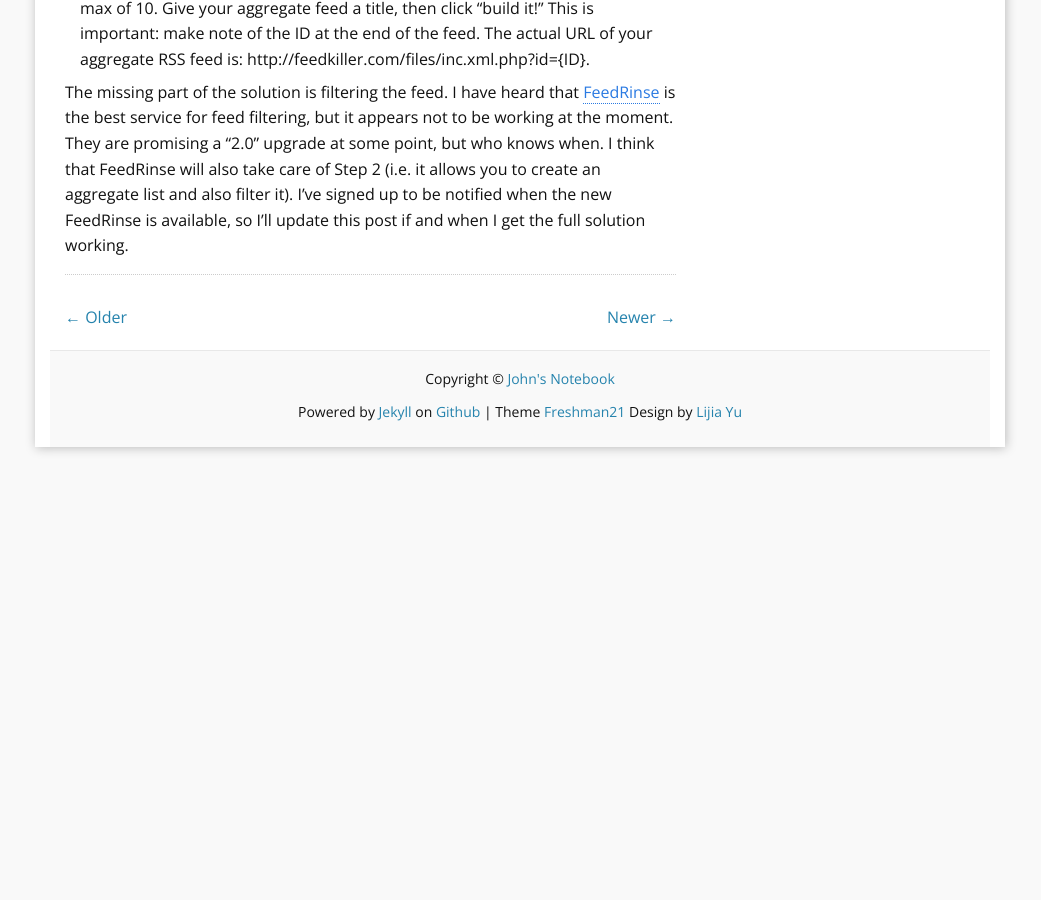
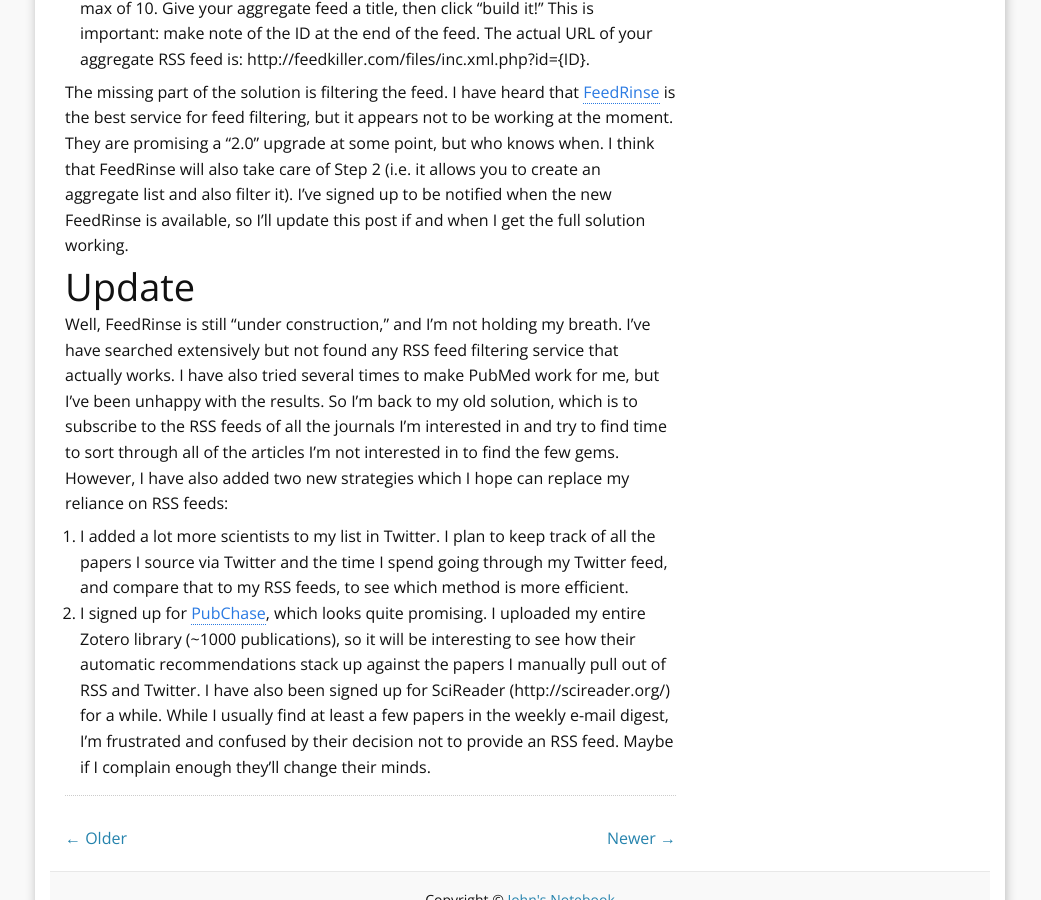
Before and after one commit to jdidion/jdidion.github.io, a Jekyll site: the page built from _posts/2015-11-20-TwitterPapers.md, in a window 1280 px wide and 900 px high, scrolled down 1349 px. Shown: the whole window, without its empty margins (120-1161 px from the left). Built offline with Jekyll 4.4.1, drawn with Linux system fonts in a browser that asks for light colours; comment, search, counter and statistics services are not loaded; before the commit the page ends 1826 px from its top, so only the background shows below that.

Commit message:
update blog post

```diff
--- a/_posts/2015-11-20-TwitterPapers.md
+++ b/_posts/2015-11-20-TwitterPapers.md
@@ -28,3 +28,10 @@
 2. Use [FeedKiller](http://feedkiller.com/) to aggregate the individual RSS feeds into a single feed. Unfortunately I cannot find a way to edit an existing aggregate feed, so if you ever want to add a new user you have to build the list again from scratch. I simply save all the TwitRSS.me links to a text file on my computer and then just cut-and-paste them all into FeedKiller each time the list changes. Note that you have to specify the number of items you want to fetch from each feed, with a max of 10. Give your aggregate feed a title, then click "build it!" This is important: make note of the ID at the end of the feed. The actual URL of your aggregate RSS feed is: http://feedkiller.com/files/inc.xml.php?id={ID}.
 
 The missing part of the solution is filtering the feed. I have heard that [FeedRinse](http://www.feedrinse.com/) is the best service for feed filtering, but it appears not to be working at the moment. They are promising a "2.0" upgrade at some point, but who knows when. I think that FeedRinse will also take care of Step 2 (i.e. it allows you to create an aggregate list and also filter it). I've signed up to be notified when the new FeedRinse is available, so I'll update this post if and when I get the full solution working.
+
+# Update
+
+Well, FeedRinse is still "under construction," and I'm not holding my breath. I've have searched extensively but not found any RSS feed filtering service that actually works. I have also tried several times to make PubMed work for me, but I've been unhappy with the results. So I'm back to my old solution, which is to subscribe to the RSS feeds of all the journals I'm interested in and try to find time to sort through all of the articles I'm not interested in to find the few gems. However, I have also added two new strategies which I hope can replace my reliance on RSS feeds:
+
+1. I added a lot more scientists to my list in Twitter. I plan to keep track of all the papers I source via Twitter and the time I spend going through my Twitter feed, and compare that to my RSS feeds, to see which method is more efficient.
+2. I signed up for [PubChase](https://www.pubchase.com/), which looks quite promising. I uploaded my entire Zotero library (~1000 publications), so it will be interesting to see how their automatic recommendations stack up against the papers I manually pull out of RSS and Twitter. I have also been signed up for SciReader (http://scireader.org/) for a while. While I usually find at least a few papers in the weekly e-mail digest, I'm frustrated and confused by their decision not to provide an RSS feed. Maybe if I complain enough they'll change their minds.
```
